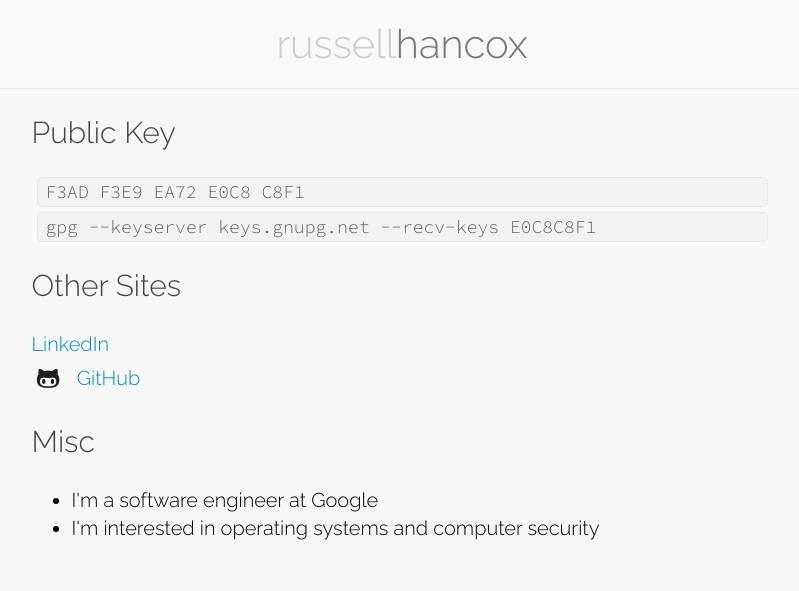
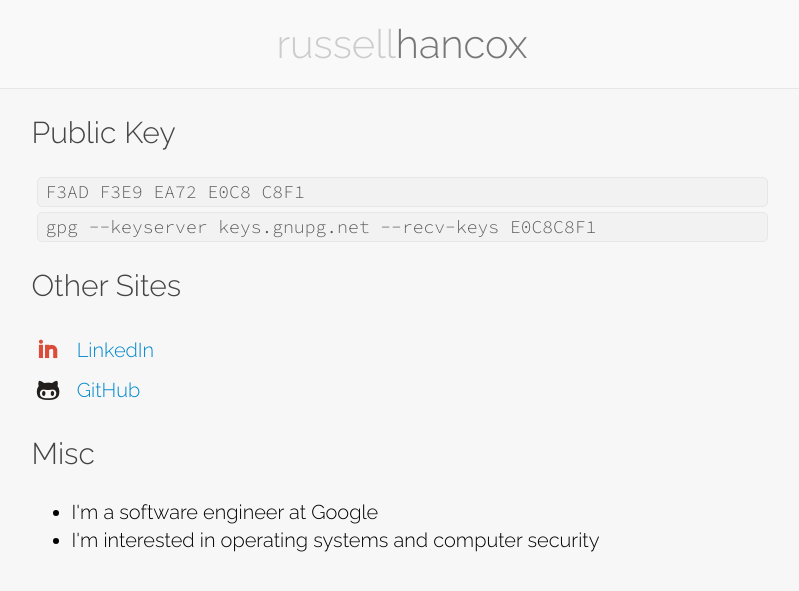
Before and after one commit to russellhancox/russell.hancox.us, a Jekyll site: the page built from index.html, in a window 1280 px wide. Shown: the top 591 px of the page, without its empty margins (238-1037 px from the left). Built offline with Jekyll 4.4.1, drawn with Linux system fonts in a browser that asks for light colours.

Commit message:
style: Fix linkedin icon

```diff
--- a/assets/style.css
+++ b/assets/style.css
@@ -101,7 +101,7 @@
   vertical-align: sub;
 }
 
-a[href^="https://linkedin.com/+"]::before {
+a[href^="https://linkedin.com"]::before {
   content: 'linkedin';
   color: #dd4b39;
   font-family: 'Mono Social Icons Font';
```
